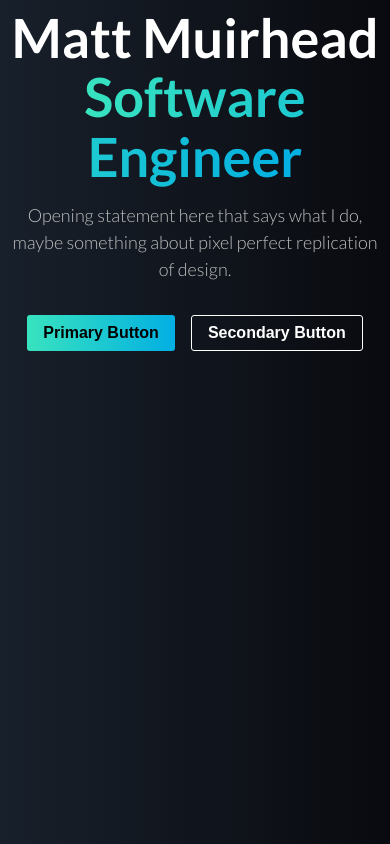
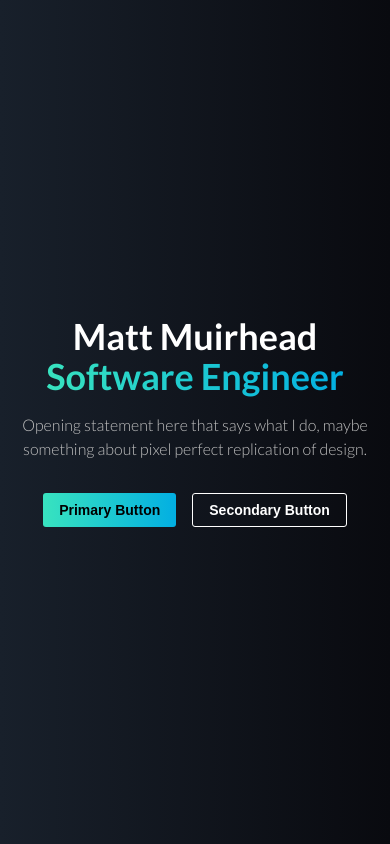
Before and after one commit to mattmuirhead/mattm, a Next.js app: page / in a window 390 px wide. Built offline with nearby package versions, Linux system fonts and the light colour scheme.

Commit message:
mobile font size

```diff
--- a/components/GlobalStyle.js
+++ b/components/GlobalStyle.js
@@ -14,6 +14,7 @@ const GlobalStyle = createGlobalStyle`
 
   #__next {
     min-height: 100vh;
+    display: flex;
   }
 `
 
--- a/components/atoms/Button/index.js
+++ b/components/atoms/Button/index.js
@@ -17,11 +17,16 @@ const Button = styled.button`
   appearance: none;
   border: 0;
   border-radius: 3px;
-  font-size: 16px;
+  font-size: 14px;
   cursor: pointer;
   font-weight: 600;
   ${props => props.type === 'primary' && primaryStyles};
   ${props => props.type === 'secondary' && secondaryStyles};
+
+  @media (min-width: 700px) {
+    font-size: 16px;
+  }
+
   ${space};
 `
 
--- a/components/atoms/Typography/index.js
+++ b/components/atoms/Typography/index.js
@@ -15,7 +15,10 @@ const headingStyles = css`
 `
 
 const Heading1 = styled.h1`
-  font-size: 54px;
+  font-size: 36px;
+  @media (min-width: 700px) {
+    font-size: 54px;
+  }
   ${typographyStyles};
   ${headingStyles};
 `
@@ -40,8 +43,11 @@ const Heading5 = styled.h5`
   ${headingStyles};
 `
 const Body = styled.p`
-  font-size: 18px;
+  font-size: 16px;
   font-weight: 300;
+  @media (min-width: 700px) {
+    font-size: 18px;
+  }
   ${typographyStyles};
 `
 const Label = styled.label`
```
